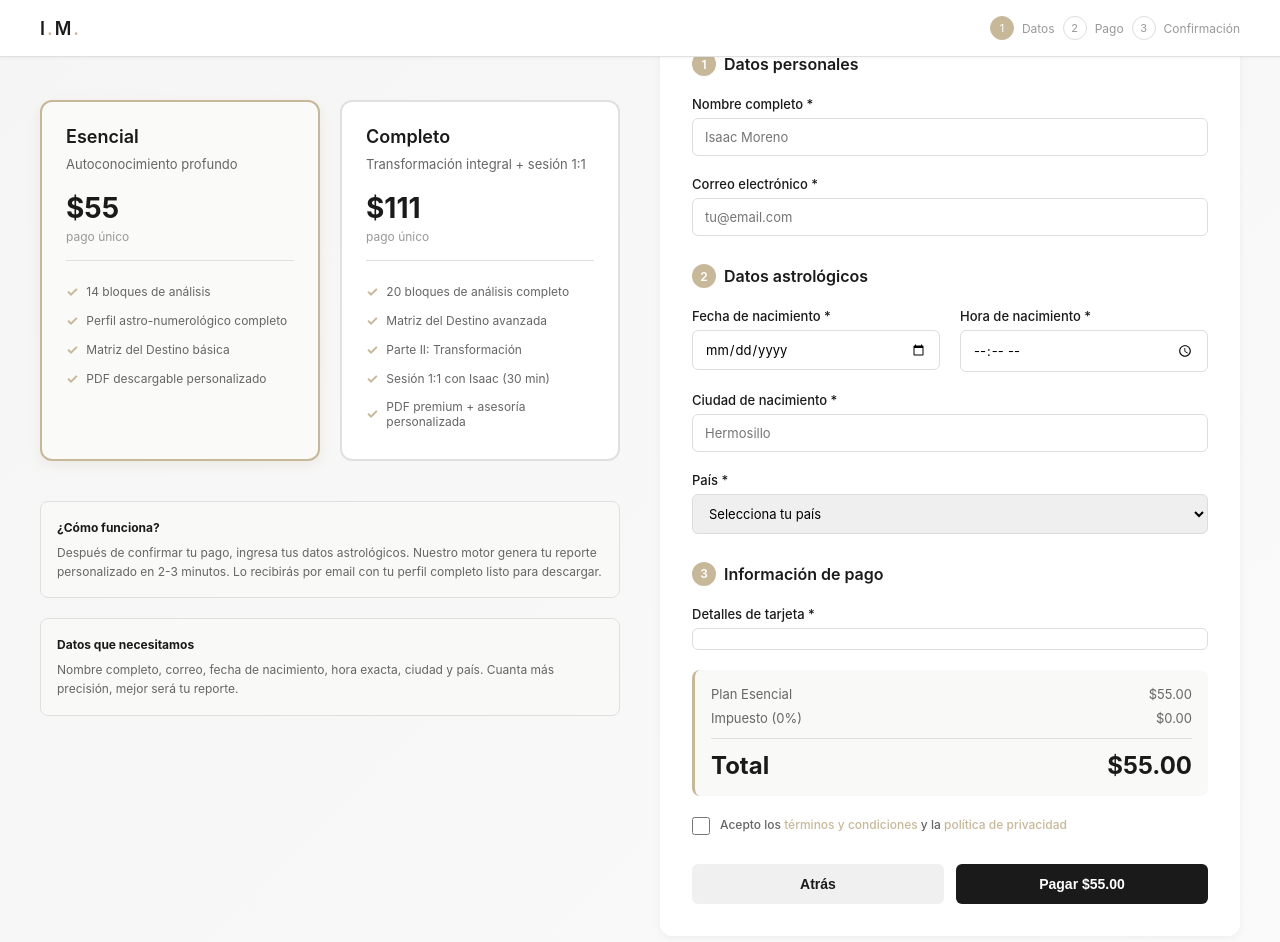
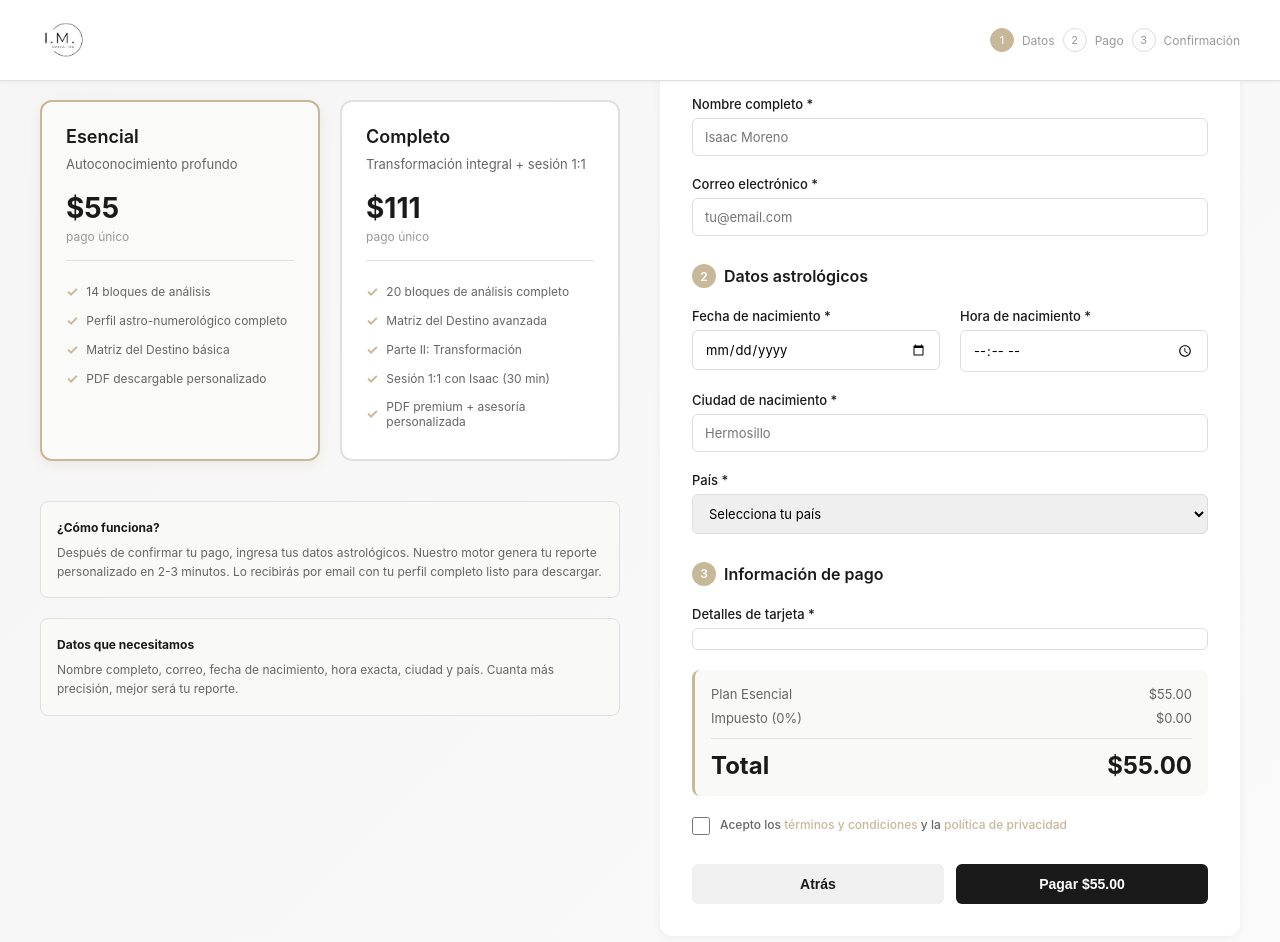
Before and after one commit to IsaMoreno/imconsulting, a website: page public/checkout.html in a window 1280 px wide. Drawn offline with Linux system fonts and the light colour scheme; a script that the page names is missing.

Commit message:
feat(ui): agregar logo PNG en header del checkout
Co-Authored-By: Claude Sonnet 4.6 <noreply@anthropic.com>

```diff
--- a/public/checkout.html
+++ b/public/checkout.html
@@ -56,15 +56,10 @@
             align-items: center;
         }
 
-        .logo {
-            font-weight: 600;
-            font-size: 18px;
-            color: #1a1a1a;
-            letter-spacing: 2px;
-        }
-
-        .logo-accent {
-            color: #C8B89A;
+        .logo img {
+            height: 48px;
+            width: auto;
+            display: block;
         }
 
         .progress {
@@ -495,7 +490,7 @@
     <!-- Header -->
     <div class="header">
         <div class="header-content">
-            <div class="logo">I<span class="logo-accent">.</span>M<span class="logo-accent">.</span></div>
+            <div class="logo"><img src="/logo.png" alt="IM Consulting"></div>
             <div class="progress">
                 <div class="progress-step active">1</div>
                 <span>Datos</span>
```
Also changed, not shown: public/logo.png (added).
